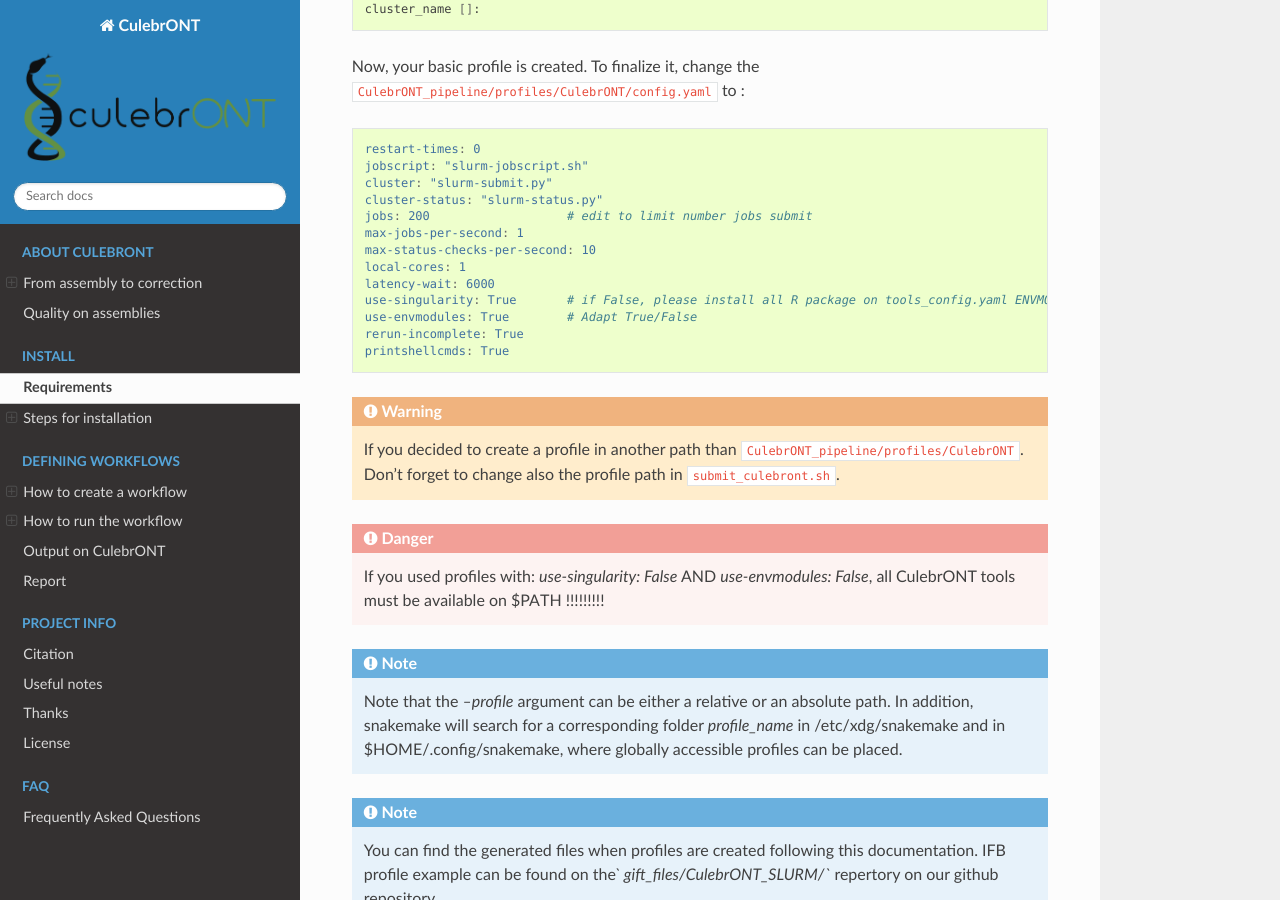
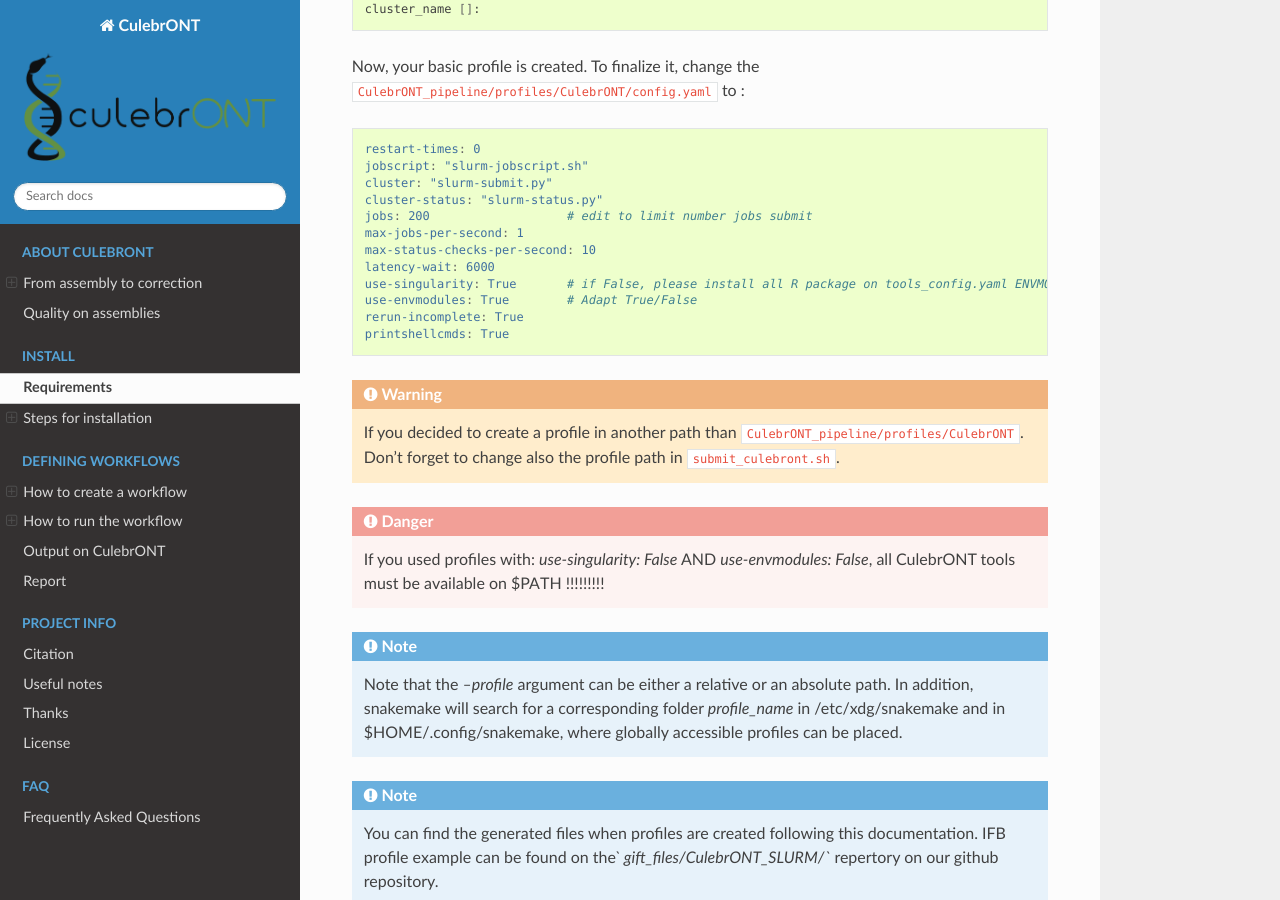
Before and after one commit to SouthGreenPlatform/culebrONT, a Sphinx documentation site: the page built from docs/source/INSTALL.rst, in a window 1280 px wide and 900 px high, scrolled down 3910 px. Built offline with Sphinx 7.4.7 and the Read the Docs theme 2.0.0, drawn with Linux system fonts in a browser that asks for light colours; the version number could not be read and is left out.

```diff
--- a/docs/source/INSTALL.rst
+++ b/docs/source/INSTALL.rst
@@ -166,7 +166,6 @@
     jobs: 200                   # edit to limit number jobs submit
     max-jobs-per-second: 1
     max-status-checks-per-second: 10
-    local-cores: 1
     latency-wait: 6000
     use-singularity: True       # if False, please install all R package on tools_config.yaml ENVMODULE/R
     use-envmodules: True        # Adapt True/False
```
